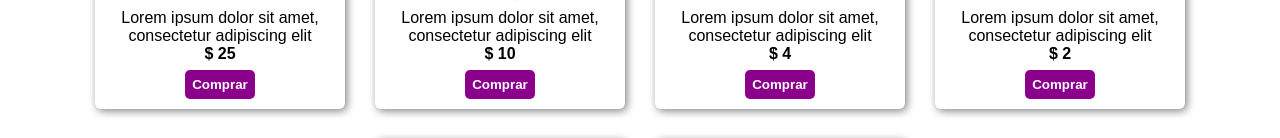
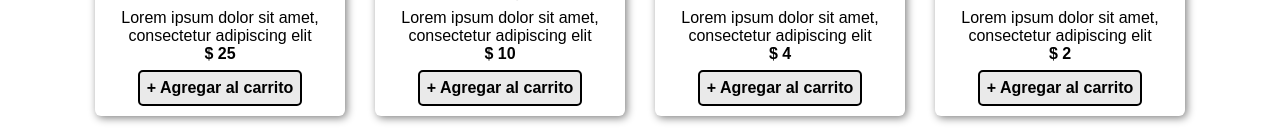
Before and after one commit to jamesrosas/tha-Ecommerce, a React app: page / in a window 1280 px wide. Shown: the part 568-706 px from the top of the page. Built offline with nearby package versions, Linux system fonts and the light colour scheme.

Commit message:
cambios de estilos en tamaños de botones del card product y el boton de checkout en tramitar pedido, tambien tamaño de letra en el product-details

```diff
--- a/src/containers/Checkout.jsx
+++ b/src/containers/Checkout.jsx
@@ -54,7 +54,7 @@ function Checkout() {
         <div className="btn-next">
           {cart.length > 0 && (
             <Link to="/checkout/information">
-              <button className="checkout-buttons">Continuar compra  <i class="fas fa-arrow-circle-right"></i></button>
+              <button className="continue-buttons">Tramitar pedido  <i class="fas fa-arrow-circle-right"></i></button>
             </Link>
           )}
         </div>
--- a/src/containers/Header.jsx
+++ b/src/containers/Header.jsx
@@ -14,12 +14,13 @@ function Header() {
             <nav className="header-nav">
                 <ul>
                     <Link to="/"><li>Home</li></Link>
-                    <Link to="/checkout"><li><i className="fas fa-shopping-bag" title="Checkout"></i></li></Link>
+                    <Link to="/checkout"><li><i className="fas fa-shopping-bag" title="Checkout"></i></li>
                     {cart.length > 0 && (
                         <div className="cart-alert">
                           {cart.length}
                         </div>
                     )}
+                    </Link>
                 </ul>
             </nav>
         </div>
--- a/src/containers/ProductCard.jsx
+++ b/src/containers/ProductCard.jsx
@@ -13,7 +13,7 @@ function ProductCard({product, handleClick}){
                 <p className="price">$ {product.price}</p>
             </div>
             <div>
-                <button className="btn-buy" onClick={() => handleClick(product)}>Comprar</button>
+                <button className="btn-buy" onClick={() => handleClick(product)}>+ Agregar al carrito</button>
             </div>
         </div>
     )
--- a/src/styles/componentes/Checkout.css
+++ b/src/styles/componentes/Checkout.css
@@ -63,7 +63,7 @@
 }
 .name-text {
   grid-area: title;
-  font-size: 25px;
+  font-size: 16px;
   font-weight: bold;
   color: darkmagenta;
 }
@@ -72,7 +72,7 @@
   /* border: 1px solid grey; */
 }
 .price-text {
-  font-size: 25px;
+  font-size: 20px;
   font-weight: bold;
 }
 .details-price {
@@ -141,6 +141,17 @@
 .checkout-buttons {
   width: fit-content;
   height: fit-content;
+  padding: 7px;
+  background: darkmagenta;
+  color: white;
+  font-weight: bold;
+  border-radius: 5px;
+  border: none;
+  cursor: pointer;
+}
+.continue-buttons {
+  width: fit-content;
+  height: fit-content;
   padding: 8px;
   background: darkmagenta;
   color: white;
@@ -148,6 +159,7 @@
   border-radius: 5px;
   border: none;
   cursor: pointer;
+  font-size: 18px;
 }
 
 @media (max-width: 865px) {
--- a/src/styles/componentes/ProductCard.css
+++ b/src/styles/componentes/ProductCard.css
@@ -52,11 +52,12 @@ h2 {
 }
 .btn-buy {
   padding: 7px;
-  background: darkmagenta;
-  color: white;
+  background: #eaeaea;
+  color: rgb(0, 0, 0);
   border-radius: 5px;
-  border: none;
+  border: 2px solid black;
   font-weight: bold;
+  font-size: 16px;
   margin-top: 7px;
   transition: 350ms;
   cursor: pointer;
@@ -65,3 +66,6 @@ h2 {
   background: yellow;
   color: black;
 }
+.btn-buy:active {
+  background: darkmagenta;
+}
```
